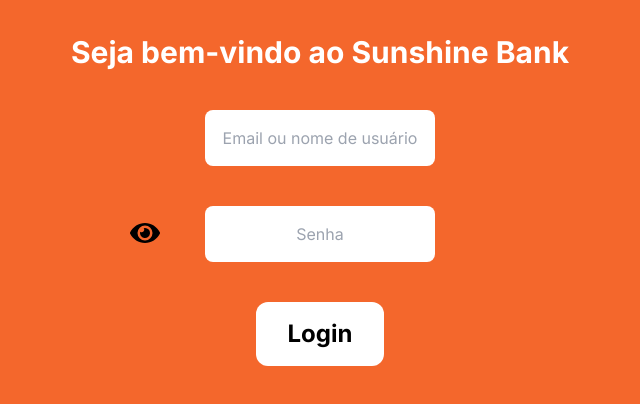
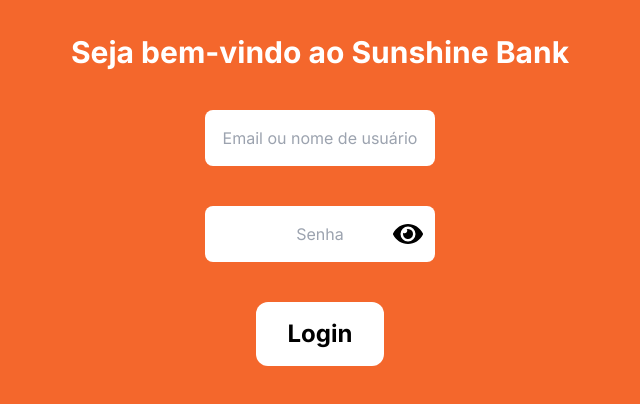
Before and after one commit to DarlanSantosCarvalho/woovi, a Next.js app in the folder woovi_app/: page / in a window 1280 px wide. Shown: the part 182-586 px from the top of the page, without its empty margins (320-960 px from the left). Built offline with nearby package versions, Linux system fonts and the light colour scheme.

Commit message:
Feat: Adição de novas features

```diff
--- a/woovi_app/src/app/page.tsx
+++ b/woovi_app/src/app/page.tsx
@@ -4,8 +4,17 @@ import Logo from "../assets/Logo.png";
 import Image from "next/image";
 import { FaEye } from "react-icons/fa";
 import { FaEyeSlash } from "react-icons/fa";
+import { useRouter } from "next/router";
 
 export default function mainPage() {
+  const router = useRouter();
+
+  const [showPassword, setShowPassword] = useState(false);
+
+  function changePasswordToText() {
+    setShowPassword(!showPassword);
+  }
+
   return (
     <body>
       <main className="flex flex-col justify-between">
@@ -19,25 +28,44 @@ export default function mainPage() {
         <h1 className="text-3xl text-center mt-14 font-bold text-white">
           Seja bem-vindo ao Sunshine Bank
         </h1>
-        <div className="flex flex-col justify-center items-center relative">
+        <div>
+          <div className="flex flex-col justify-center items-center">
             <input
               type="text"
               placeholder="Email ou nome de usuário"
-            className="py-4 mt-10 rounded-lg w-[18%] placeholder: text-center"
+              className="p-4 py-4 mt-10 rounded-lg w-[60%] placeholder: text-center md:w-[40%] lg:w-[18%]"
             />
+            <div className="relative w-[60%] md:w-[40%] lg:w-[18%] mt-10">
               <input
-            type="password"
+                type={showPassword ? "text" : "password"}
                 placeholder="Senha"
-            className="py-4 mt-10 rounded-lg w-[18%] placeholder: text-center"
+                className="p-4 py-4 rounded-lg w-full placeholder:text-center"
               />
-          <FaEye size={30} className="absolute bottom-[118px] right-[800px]" />
+              {showPassword ? (
+                <FaEyeSlash
+                  onClick={changePasswordToText}
+                  size={30}
+                  className="cursor-pointer text-black absolute right-3 top-1/2 transform -translate-y-1/2"
+                />
+              ) : (
+                <FaEye
+                  onClick={changePasswordToText}
+                  size={30}
+                  className="cursor-pointer text-black absolute right-3 top-1/2 transform -translate-y-1/2"
+                />
+              )}
+            </div>
 
-          <button className="w-[10%] py-4 rounded-xl mt-10 text-2xl font-bold bg-white hover:bg-orange-400 hover:text-white hover:duration-300">
+            <button
+              onClick={() => router.push("/metodoPagamento")}
+              className="py-4 rounded-xl mt-10 text-2xl font-bold w-[40%] placeholder: text-center md:w-[40%] lg:w-[10%] bg-white hover:bg-orange-400 hover:text-white hover:duration-300"
+            >
               Login
             </button>
+          </div>{" "}
         </div>
       </main>
-      <html className="bg-amarelo"></html>
+      <html className="bg-laranja"></html>
     </body>
   );
 }
--- a/woovi_app/tailwind.config.ts
+++ b/woovi_app/tailwind.config.ts
@@ -9,7 +9,7 @@ const config: Config = {
   theme: {
     extend: {
       colors: {
-        amarelo: "#f4672c",
+        laranja: "#f4672c",
       },
       backgroundImage: {
         "gradient-radial": "radial-gradient(var(--tw-gradient-stops))",
```
Also changed, not shown: woovi_app/src/app/metodoPagamento/page.tsx (renamed from woovi_app/src/app/PaymentMethod/page.tsx). Lines whose indentation alone changed are shown as unchanged.
